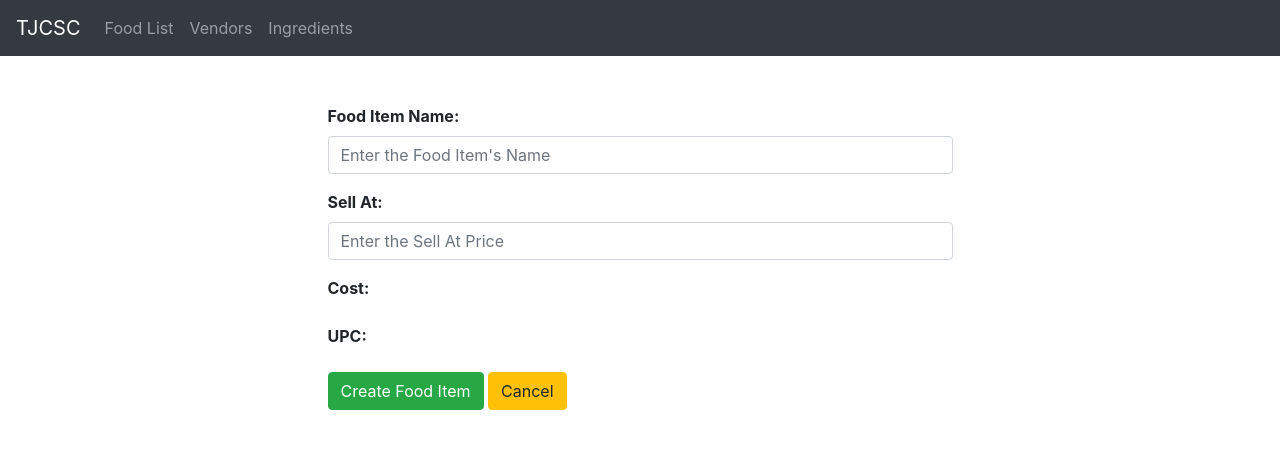
After one commit to Vandal03/FoodBuilder, a Django app: page /create/ in a window 1280 px wide. The commit adds this page. Shown: the top 449 px of the page. Run offline with Django 3.2, Linux system fonts and the light colour scheme; some libraries are stand-ins or nearby versions.

Commit message:
Food Item Display Wrapped up. Starting on Create Screen

```diff
--- a/foodlist/templates/foodlist/base.html
+++ b/foodlist/templates/foodlist/base.html
@@ -9,7 +9,8 @@
         <meta name="description" content="">
         <meta name="viewport" content="width=device-width, initial-scale=1">
         <link rel="stylesheet" href="https://stackpath.bootstrapcdn.com/bootstrap/4.5.0/css/bootstrap.min.css" integrity="sha384-9aIt2nRpC12Uk9gS9baDl411NQApFmC26EwAOH8WgZl5MYYxFfc+NcPb1dKGj7Sk" crossorigin="anonymous">
-    </head>
+        <script src="https://kit.fontawesome.com/dde4651753.js" crossorigin="anonymous"></script>
+      </head>
     <body>
 
         <nav class="navbar navbar-expand-lg navbar-dark bg-dark">
--- /dev/null
+++ b/foodlist/templates/foodlist/create.html
@@ -0,0 +1,31 @@
+{% extends "foodlist/base.html" %}
+{% block content %}
+
+<div class='row mt-5 d-flex justify-content-center'>
+    <div class='col-6'>
+        <form method='POST'>
+            {% csrf_token %}
+            <div class='form-group'>
+                <label for='food_item_name' class='font-weight-bold'>Food Item Name:</label>
+                <input required placeholder="Enter the Food Item's Name" type='text' class='form-control' name ='food_item_name' id='food_item_name'>
+            </div>
+            <div class='form-group'>
+                <label for='sell_at' class='font-weight-bold'>Sell At:</label>
+                <input placeholder="Enter the Sell At Price" type='number' min='0.00' step='0.01' class='form-control' name='sell_at' id='sell_at'>
+            </div>
+            <div class='form-group'>
+                <label id='cost' for='cost' class='font-weight-bold'>Cost: </label>
+                <input hidden placeholder="Enter the Representative's Name" type='number' class='form-control' name='rep_name' id='rep_name'>
+            </div>
+            <div class='form-group'>
+                <label id='upc' for='upc' class='font-weight-bold'>UPC: </label>
+                <input hidden placeholder="Enter the Representative's Name" type='number' class='form-control' name='rep_name' id='rep_name'>
+            </div>
+            <button type="submit" class="btn btn-success">Create Food Item</button>
+            <a class="btn btn-warning" href="{% url 'foodlist-home' %}">Cancel</a>
+        </form>
+    </div>
+</div>
+
+
+{% endblock %}
--- a/foodlist/urls.py
+++ b/foodlist/urls.py
@@ -1,10 +1,11 @@
 from django.urls import path
-from . import views
+from . import views as foodlist_views
 
 
 
 
 urlpatterns = [
-    path('', views.home, name='foodlist-home')
+    path('', foodlist_views.home, name='foodlist-home'),
+    path('create/', foodlist_views.create_food_item, name='foodlist-create')
 
 ]
--- a/foodlist/views.py
+++ b/foodlist/views.py
@@ -11,5 +11,8 @@ def home(request):
        'recipes' : Recipes.objects.prefetch_related('ingredient_item', 'food_item').all()
     }
 
+    return render(request, 'foodlist/home.html', context)
 
-    return render(request, 'foodlist/home.html', context)
+
+def create_food_item(request):
+   return render(request, 'foodlist/create.html')
```
Also changed, not shown: foodlist/templates/foodlist/home.html (+14 -9 lines), db.sqlite3.
